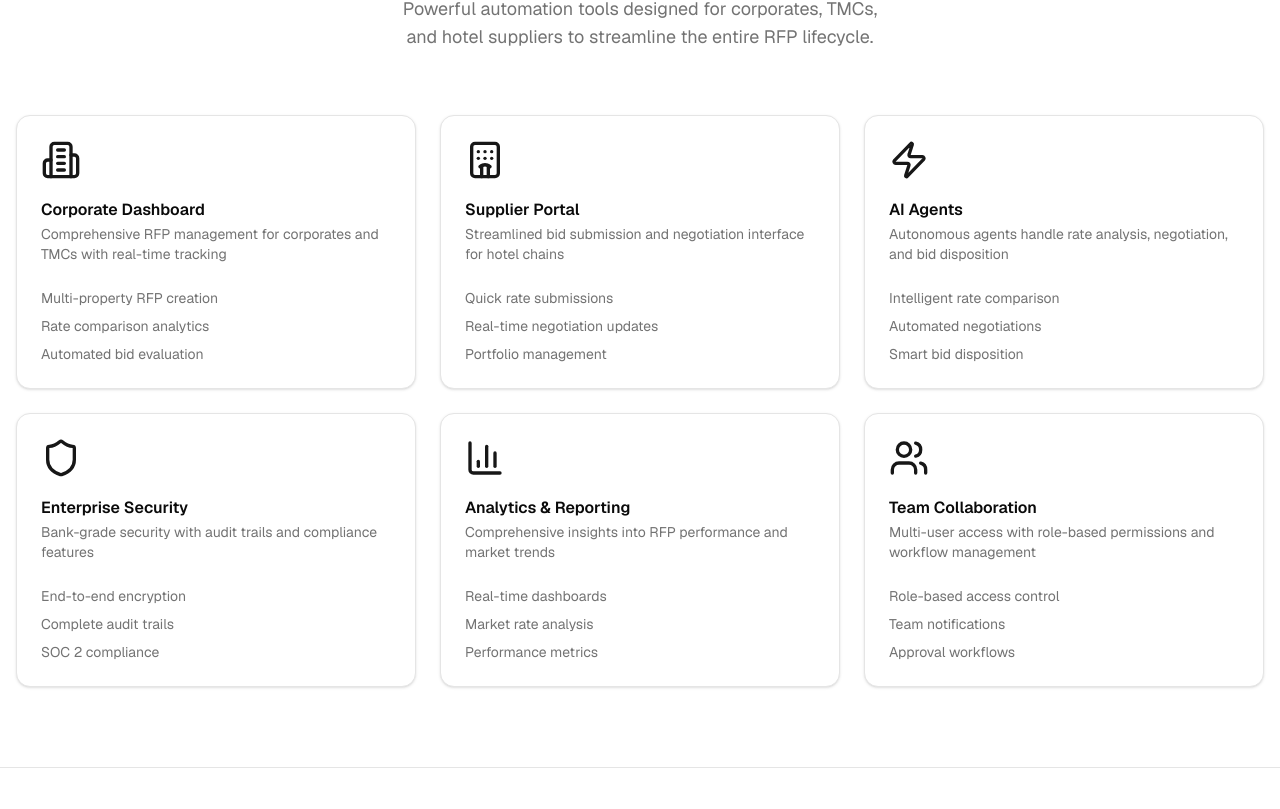
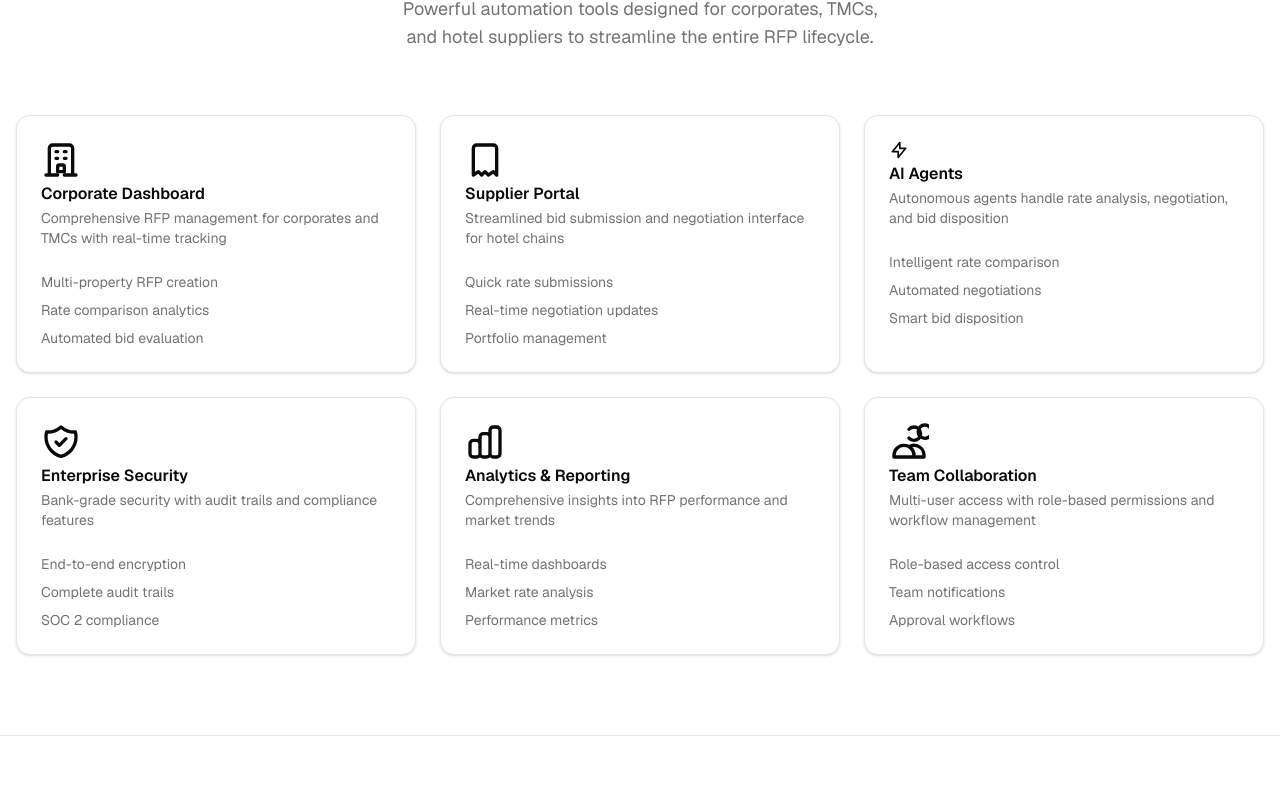
Before and after one commit to avnishdubey90/instant-rfp, a Next.js app: page / in a window 1280 px wide. Shown: the part 911-1720 px from the top of the page. Built offline with nearby package versions, Linux system fonts and the light colour scheme.

Commit message:
fix: resolve lucide-react import errors
Replace lucide-react with inline SVG components.

Co-authored-by: null <225524908+avnishdubey90@users.noreply.github.com>

```diff
--- a/app/login/page.tsx
+++ b/app/login/page.tsx
@@ -7,9 +7,31 @@ import { Button } from "@/components/ui/button"
 import { Card, CardContent, CardDescription, CardHeader, CardTitle } from "@/components/ui/card"
 import { Input } from "@/components/ui/input"
 import { Label } from "@/components/ui/label"
-import { Zap, ArrowLeft, Loader2 } from "lucide-react"
 import Link from "next/link"
 import { useRouter } from "next/navigation"
+
+const Zap = () => (
+  <svg className="w-5 h-5" fill="none" stroke="currentColor" viewBox="0 0 24 24">
+    <path strokeLinecap="round" strokeLinejoin="round" strokeWidth={2} d="M13 10V3L4 14h7v7l9-11h-7z" />
+  </svg>
+)
+
+const ArrowLeft = () => (
+  <svg className="w-4 h-4" fill="none" stroke="currentColor" viewBox="0 0 24 24">
+    <path strokeLinecap="round" strokeLinejoin="round" strokeWidth={2} d="M19 12H5m7-7l-7 7 7 7l9-11h-7z" />
+  </svg>
+)
+
+const Loader2 = () => (
+  <svg className="w-4 h-4 mr-2 animate-spin" fill="none" stroke="currentColor" viewBox="0 0 24 24">
+    <path
+      strokeLinecap="round"
+      strokeLinejoin="round"
+      strokeWidth={2}
+      d="M4 4v5h.582m15.356 2A8.001 8.001 0 004.582 9m0 0H9m11 11v-5h-.581m0 0a8.003 8.003 0 01-15.357-2m15.357 2H15"
+    />
+  </svg>
+)
 
 export default function LoginPage() {
   const [formData, setFormData] = useState({
@@ -65,12 +87,12 @@ export default function LoginPage() {
       <div className="w-full max-w-md">
         <div className="text-center mb-8">
           <Link href="/" className="inline-flex items-center gap-2 text-muted-foreground hover:text-foreground mb-6">
-            <ArrowLeft className="w-4 h-4" />
+            <ArrowLeft />
             Back to home
           </Link>
           <div className="flex items-center justify-center gap-2 mb-4">
             <div className="w-8 h-8 bg-primary rounded-lg flex items-center justify-center">
-              <Zap className="w-5 h-5 text-primary-foreground" />
+              <Zap />
             </div>
             <span className="text-xl font-semibold">Instant RFP</span>
           </div>
@@ -119,7 +141,7 @@ export default function LoginPage() {
               <Button type="submit" className="w-full" disabled={isLoading}>
                 {isLoading ? (
                   <>
-                    <Loader2 className="w-4 h-4 mr-2 animate-spin" />
+                    <Loader2 />
                     Signing in...
                   </>
                 ) : (
--- a/app/page.tsx
+++ b/app/page.tsx
@@ -1,8 +1,75 @@
 import { Button } from "@/components/ui/button"
 import { Card, CardContent, CardDescription, CardHeader, CardTitle } from "@/components/ui/card"
 import { Badge } from "@/components/ui/badge"
-import { ArrowRight, Building2, Hotel, Zap, Shield, BarChart3, Users } from "lucide-react"
 import Link from "next/link"
+
+// Simple SVG icon components to replace lucide-react
+const ArrowRight = () => (
+  <svg className="w-5 h-5" fill="none" stroke="currentColor" viewBox="0 0 24 24">
+    <path strokeLinecap="round" strokeLinejoin="round" strokeWidth={2} d="M9 5l7 7-7 7" />
+  </svg>
+)
+
+const Building2 = () => (
+  <svg className="w-10 h-10" fill="none" stroke="currentColor" viewBox="0 0 24 24">
+    <path
+      strokeLinecap="round"
+      strokeLinejoin="round"
+      strokeWidth={2}
+      d="M19 21V5a2 2 0 00-2-2H7a2 2 0 00-2 2v16m14 0h2m-2 0h-5m-9 0H3m2 0h5M9 7h1m-1 4h1m4-4h1m-1 4h1m-5 8v-3a1 1 0 011-1h2a1 1 0 011 1v3m-4 0h4"
+    />
+  </svg>
+)
+
+const Hotel = () => (
+  <svg className="w-10 h-10" fill="none" stroke="currentColor" viewBox="0 0 24 24">
+    <path
+      strokeLinecap="round"
+      strokeLinejoin="round"
+      strokeWidth={2}
+      d="M19 21V5a2 2 0 00-2-2H7a2 2 0 00-2 2v16l3-2 2 2 2-2 2 2 3-2z"
+    />
+  </svg>
+)
+
+const Zap = () => (
+  <svg className="w-5 h-5" fill="none" stroke="currentColor" viewBox="0 0 24 24">
+    <path strokeLinecap="round" strokeLinejoin="round" strokeWidth={2} d="M13 10V3L4 14h7v7l9-11h-7z" />
+  </svg>
+)
+
+const Shield = () => (
+  <svg className="w-10 h-10" fill="none" stroke="currentColor" viewBox="0 0 24 24">
+    <path
+      strokeLinecap="round"
+      strokeLinejoin="round"
+      strokeWidth={2}
+      d="M9 12l2 2 4-4m5.618-4.016A11.955 11.955 0 0112 2.944a11.955 11.955 0 01-8.618 3.04A12.02 12.02 0 003 9c0 5.591 3.824 10.29 9 11.622 5.176-1.332 9-6.03 9-11.622 0-1.042-.133-2.052-.382-3.016z"
+    />
+  </svg>
+)
+
+const BarChart3 = () => (
+  <svg className="w-10 h-10" fill="none" stroke="currentColor" viewBox="0 0 24 24">
+    <path
+      strokeLinecap="round"
+      strokeLinejoin="round"
+      strokeWidth={2}
+      d="M9 19v-6a2 2 0 00-2-2H5a2 2 0 00-2 2v6a2 2 0 002 2h2a2 2 0 002-2zm0 0V9a2 2 0 012-2h2a2 2 0 012 2v10m-6 0a2 2 0 002 2h2a2 2 0 002-2m0 0V5a2 2 0 012-2h2a2 2 0 012 2v14a2 2 0 01-2 2h-2a2 2 0 01-2-2z"
+    />
+  </svg>
+)
+
+const Users = () => (
+  <svg className="w-10 h-10" fill="none" stroke="currentColor" viewBox="0 0 24 24">
+    <path
+      strokeLinecap="round"
+      strokeLinejoin="round"
+      strokeWidth={2}
+      d="M12 4.354a4 4 0 110 5.292M15 21H3v-1a6 6 0 0112 0v1zm0 0h6v-1a6 6 0 00-9-5.197m13.5-9a4 4 0 11-8 0 4 4 0 018 0z"
+    />
+  </svg>
+)
 
 export default function HomePage() {
   return (
--- a/app/register/page.tsx
+++ b/app/register/page.tsx
@@ -8,9 +8,31 @@ import { Card, CardContent, CardDescription, CardHeader, CardTitle } from "@/com
 import { Input } from "@/components/ui/input"
 import { Label } from "@/components/ui/label"
 import { Select, SelectContent, SelectItem, SelectTrigger, SelectValue } from "@/components/ui/select"
-import { Zap, ArrowLeft, Loader2 } from "lucide-react"
 import Link from "next/link"
 import { useRouter } from "next/navigation"
+
+const Zap = () => (
+  <svg className="w-5 h-5" fill="none" stroke="currentColor" viewBox="0 0 24 24">
+    <path strokeLinecap="round" strokeLinejoin="round" strokeWidth={2} d="M13 10V3L4 14h7v7l9-11h-7z" />
+  </svg>
+)
+
+const ArrowLeft = () => (
+  <svg className="w-4 h-4" fill="none" stroke="currentColor" viewBox="0 0 24 24">
+    <path strokeLinecap="round" strokeLinejoin="round" strokeWidth={2} d="M19 12H5m7-7l-7 7 7 7" />
+  </svg>
+)
+
+const Loader2 = () => (
+  <svg className="w-4 h-4 mr-2 animate-spin" fill="none" stroke="currentColor" viewBox="0 0 24 24">
+    <path
+      strokeLinecap="round"
+      strokeLinejoin="round"
+      strokeWidth={2}
+      d="M4 4v5h.582m15.356 2A8.001 8.001 0 004.582 9m0 0H9m11 11v-5h-.581m0 0a8.003 8.003 0 01-15.357-2m15.357 2H15"
+    />
+  </svg>
+)
 
 export default function RegisterPage() {
   const [formData, setFormData] = useState({
@@ -82,12 +104,12 @@ export default function RegisterPage() {
       <div className="w-full max-w-md">
         <div className="text-center mb-8">
           <Link href="/" className="inline-flex items-center gap-2 text-muted-foreground hover:text-foreground mb-6">
-            <ArrowLeft className="w-4 h-4" />
+            <ArrowLeft />
             Back to home
           </Link>
           <div className="flex items-center justify-center gap-2 mb-4">
             <div className="w-8 h-8 bg-primary rounded-lg flex items-center justify-center">
-              <Zap className="w-5 h-5 text-primary-foreground" />
+              <Zap />
             </div>
             <span className="text-xl font-semibold">Instant RFP</span>
           </div>
@@ -185,7 +207,7 @@ export default function RegisterPage() {
               <Button type="submit" className="w-full" disabled={isLoading}>
                 {isLoading ? (
                   <>
-                    <Loader2 className="w-4 h-4 mr-2 animate-spin" />
+                    <Loader2 />
                     Creating account...
                   </>
                 ) : (
```
